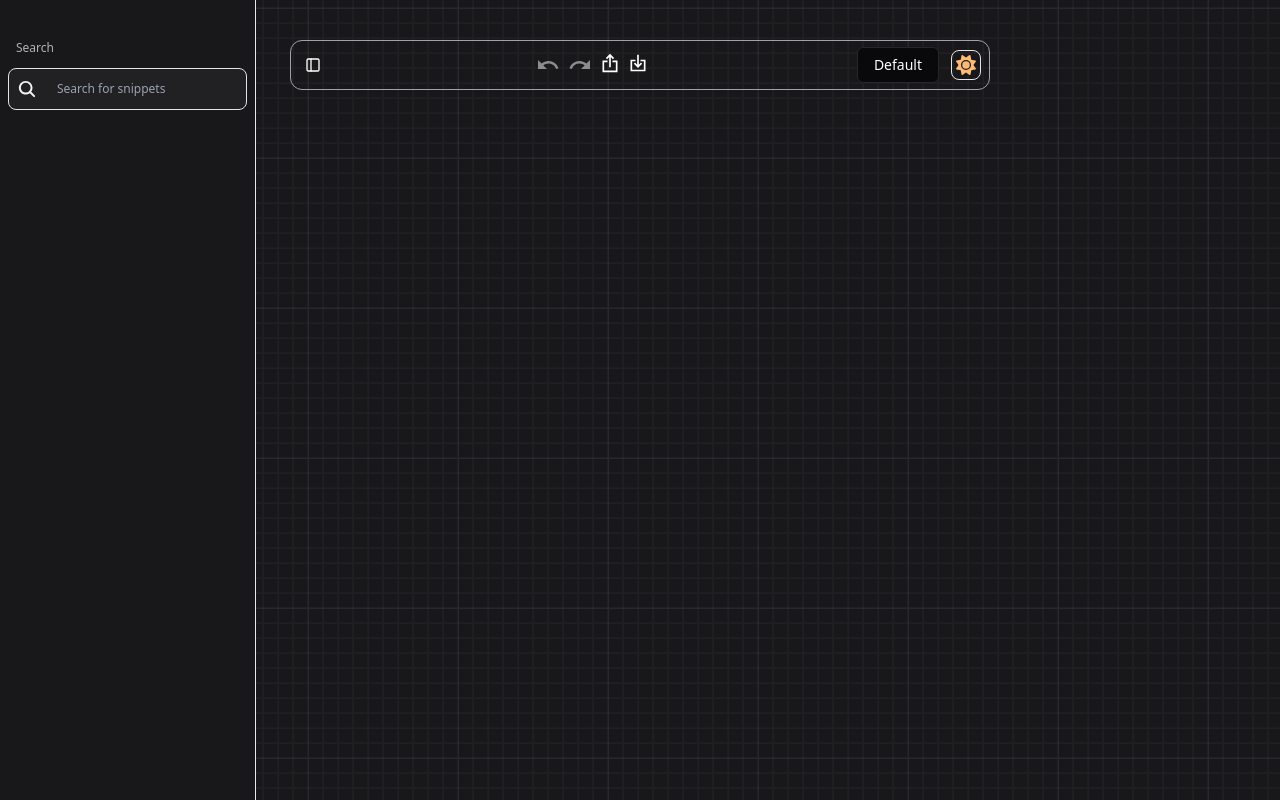
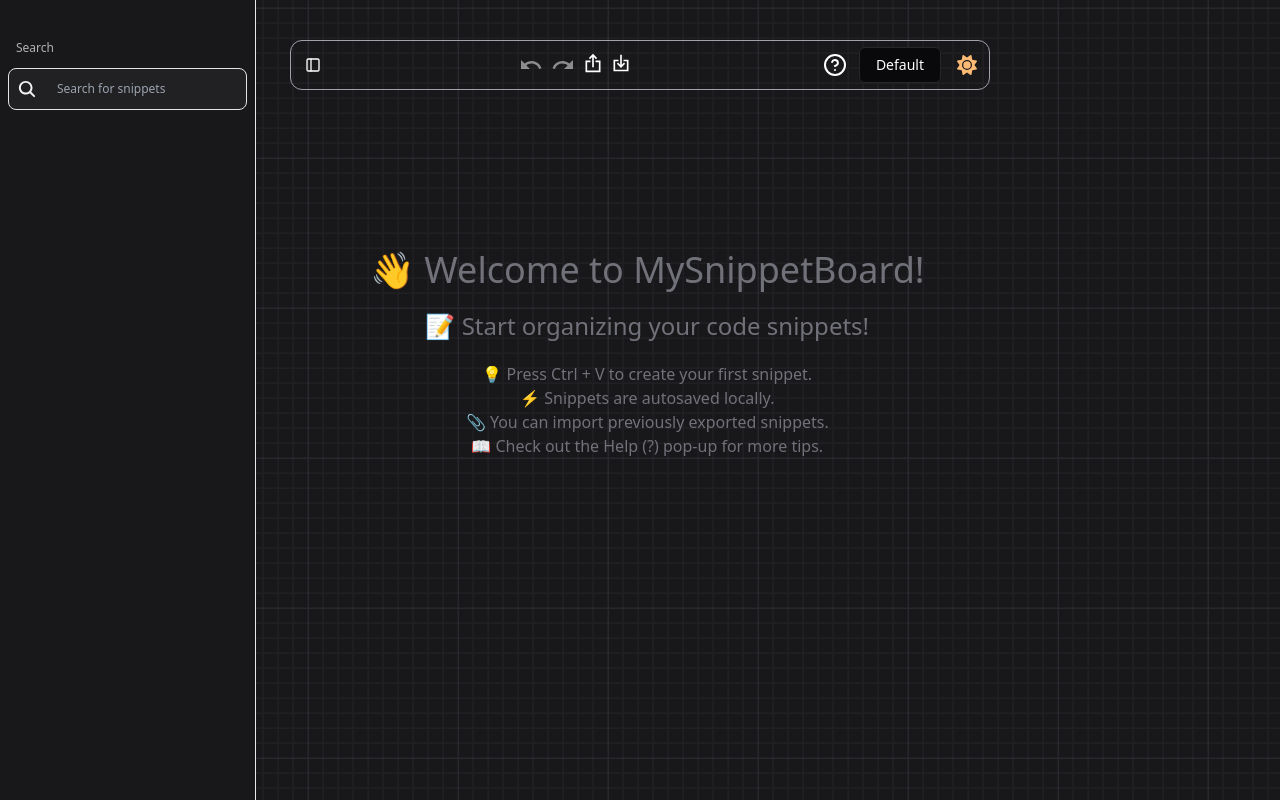
Before and after one commit to ahmnahia/my-snippet-board, a Next.js app: page /app in a window 1280 px wide. Built offline with nearby package versions, Linux system fonts and the light colour scheme.

Commit message:
added greeting texts when a file is empty

```diff
--- a/src/components/Board.jsx
+++ b/src/components/Board.jsx
@@ -4,6 +4,7 @@ import SnippetBox from "./SnippetBox";
 import useBoardHook from "@/hooks/useBoardHook";
 import BoardNavBar from "./BoardNavBar";
 import useUndoRedoHook from "@/hooks/useUndoRedoHook";
+import EmptyFileGreeting from "./EmptyFileGreeting";
 
 export default function Board() {
   const {
@@ -46,6 +47,7 @@ export default function Board() {
         snippets={snippets}
         dispatch={dispatch}
       />
+
       <div
         className={`z-0 absolute board-bg hover:cursor-grab dark:board-bg-dark`}
         style={{
@@ -58,7 +60,7 @@ export default function Board() {
         }}
         id="board"
       >
-        {/* <SnippetBox /> */}
+        {snippets.length == 0 && <EmptyFileGreeting />}
         {snippets.map((eachSnippet, idx) => (
           <SnippetBox
             key={eachSnippet.id + idx}
--- a/src/components/BoardNavBar.jsx
+++ b/src/components/BoardNavBar.jsx
@@ -1,5 +1,5 @@
 "use client";
-import { MdOutlineUndo, MdOutlineRedo } from "react-icons/md";
+import { MdOutlineUndo, MdOutlineRedo, MdHelpOutline } from "react-icons/md";
 import { CgExport, CgImport } from "react-icons/cg";
 import ThemeToggle from "./ThemeToggle";
 import FolderStructurePopup from "./FolderStructurePopup";
@@ -12,6 +12,7 @@ import {
 import { SidebarTrigger } from "./ui/sidebar";
 import { AppSidebar } from "./AppSidebar";
 import useExportImportFolderPopup from "@/hooks/useExportImportFolderPopup";
+import { HelpCircle } from "lucide-react";
 
 export default function BoardNavBar({
   currentFileDestination,
@@ -141,6 +142,7 @@ export default function BoardNavBar({
           </TooltipProvider>
         </div>
         <div className="flex gap-3 items-center">
+            <HelpCircle />
           <TooltipProvider>
             <Tooltip>
               <TooltipTrigger asChild>
@@ -165,7 +167,7 @@ export default function BoardNavBar({
               </TooltipContent>
             </Tooltip>
           </TooltipProvider>
-          <div className="border border-zinc-200 rounded-lg hover:cursor-pointer hover:bg-zinc-100 dark:hover:bg-zinc-800 p-1">
+          <div className="rounded-lg hover:cursor-pointer hover:bg-zinc-100 dark:hover:bg-zinc-800 p-1">
             <ThemeToggle />
           </div>
         </div>
--- /dev/null
+++ b/src/components/EmptyFileGreeting.jsx
@@ -0,0 +1,23 @@
+"use client";
+import { boardSize } from "@/constants";
+
+export default function EmptyFileGreeting() {
+  return (
+    <div
+      className={`absolute z-[100] text-center text-zinc-500 select-none pointer-events-none`}
+      style={{
+        top: boardSize / 2 + innerHeight / 2 - 150,
+        left: boardSize / 2 + innerWidth / 2 - 270,
+      }}
+    >
+      <h1 className="text-4xl mb-5 ">👋 Welcome to MySnippetBoard! </h1>
+      <h2 className="text-2xl mb-5">📝 Start organizing your code snippets!</h2>
+      <ul className="">
+        <li>💡 Press Ctrl + V to create your first snippet.</li>
+        <li>⚡ Snippets are autosaved locally.</li>
+        <li>📎 You can import previously exported snippets.</li>
+        <li>📖 Check out the Help (?) pop-up for more tips.</li>
+      </ul>
+    </div>
+  );
+}
--- a/src/components/FolderStructurePopup.jsx
+++ b/src/components/FolderStructurePopup.jsx
@@ -68,6 +68,7 @@ export default function FolderStructurePopup({
     handleEdit,
     handleDelete,
     buttonStyles,
+    idx,
   }) => {
     return (
       <ContextMenu>
@@ -81,7 +82,7 @@ export default function FolderStructurePopup({
             {children}
           </Button>
         </ContextMenuTrigger>
-        {isExport ? null : (
+        {isExport || isImport || idx == 0 ? null : ( // idx == 0 is for the default file
           <ContextMenuContent>
             <ContextMenuItem onClick={handleEdit}>Edit</ContextMenuItem>
             <ContextMenuItem onClick={handleDelete}>Delete</ContextMenuItem>
@@ -110,7 +111,7 @@ export default function FolderStructurePopup({
         <DialogTrigger asChild className="w-full">
           <Button
             variant="outline"
-            className="w-full capitalize"
+            className="w-full capitalize select-none"
             ref={folderBtnRef}
           >
             {currentFileDestination.name}
@@ -135,6 +136,7 @@ export default function FolderStructurePopup({
                 return (
                   <ContextMenuWrapper
                     key={idx}
+                    idx={idx}
                     handleClick={(e) => {
                       e.stopPropagation();
                       if (isExport) {
--- /dev/null
+++ b/src/components/HelpPopup.jsx
@@ -0,0 +1,65 @@
+"use client";
+import { Button } from "@/components/ui/button";
+import {
+  Dialog,
+  DialogContent,
+  DialogDescription,
+  DialogFooter,
+  DialogHeader,
+  DialogTitle,
+  DialogTrigger,
+} from "@/components/ui/dialog";
+import { Input } from "@/components/ui/input";
+import { Label } from "@/components/ui/label";
+import { IoIosHelpCircleOutline } from "react-icons/io";
+
+export function DialogDemo() {
+  return (
+    <Dialog>
+      <DialogTrigger asChild>
+        <Button variant="outline">
+edede
+        <div className="rounded-lg hover:cursor-pointer hover:bg-zinc-100 dark:hover:bg-zinc-800 p-1 text-3xl">
+          <IoIosHelpCircleOutline />
+        </div>
+        </Button>
+        {/* <Button variant="outline">
+
+        </Button> */}
+      </DialogTrigger>
+      <DialogContent className="sm:max-w-[425px]">
+        <DialogHeader>
+          <DialogTitle>Edit profile</DialogTitle>
+          <DialogDescription>
+            Make changes to your profile here. Click save when you're done.
+          </DialogDescription>
+        </DialogHeader>
+        <div className="grid gap-4 py-4">
+          <div className="grid grid-cols-4 items-center gap-4">
+            <Label htmlFor="name" className="text-right">
+              Name
+            </Label>
+            <Input
+              id="name"
+              defaultValue="Pedro Duarte"
+              className="col-span-3"
+            />
+          </div>
+          <div className="grid grid-cols-4 items-center gap-4">
+            <Label htmlFor="username" className="text-right">
+              Username
+            </Label>
+            <Input
+              id="username"
+              defaultValue="@peduarte"
+              className="col-span-3"
+            />
+          </div>
+        </div>
+        <DialogFooter>
+          <Button type="submit">Save changes</Button>
+        </DialogFooter>
+      </DialogContent>
+    </Dialog>
+  );
+}
```
Also changed, not shown: src/scripts/index.js (+4 -5 lines).
